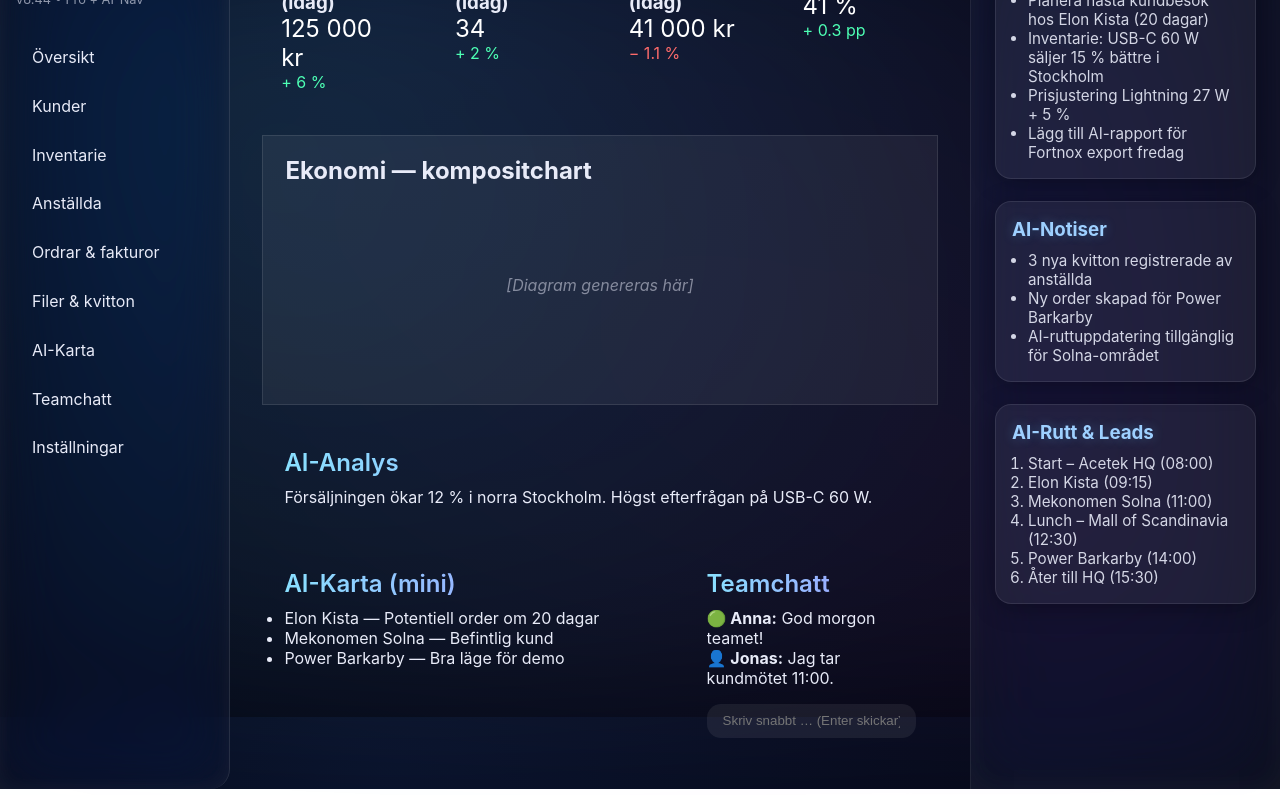
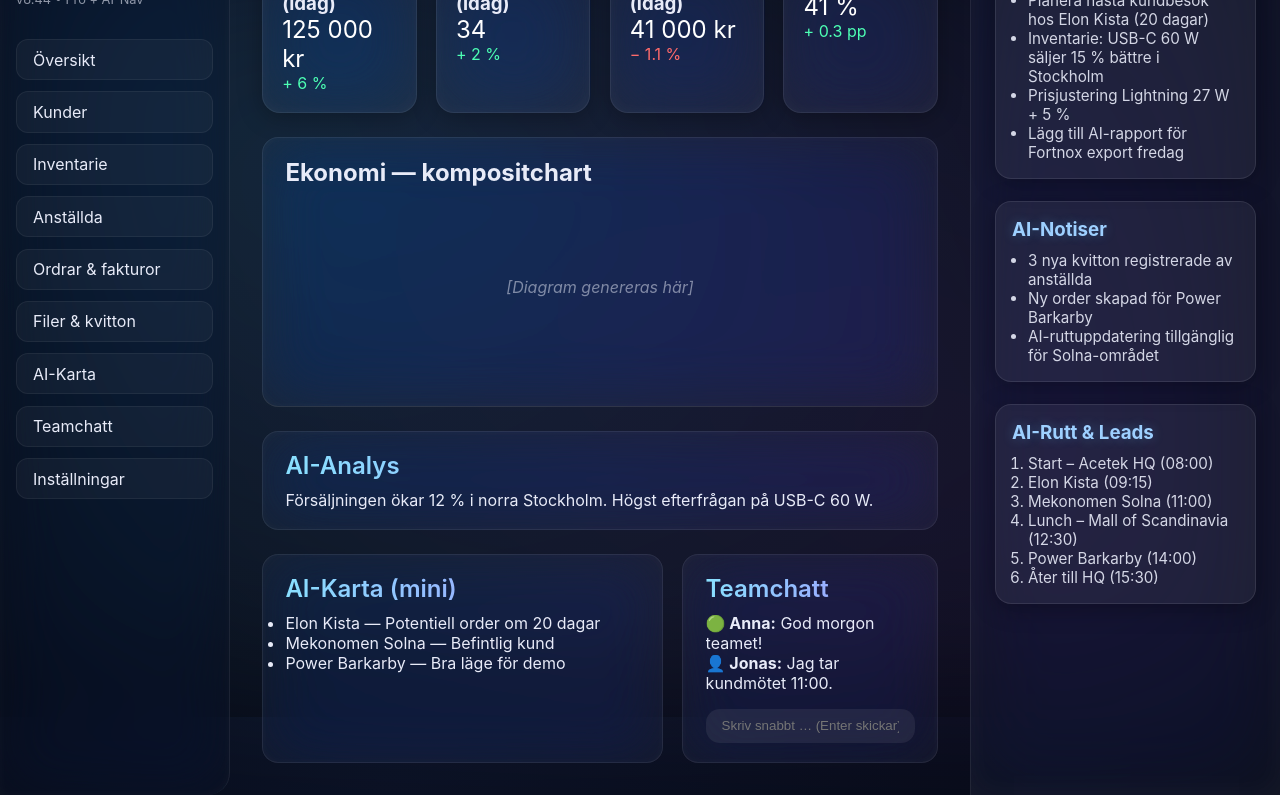
Before and after one commit to eliaskhasho-a11y/nergx-v6.1, a plain HTML site: page index.html in a window 1280 px wide. Shown: the part 83-878 px from the top of the page. Drawn offline with Linux system fonts and the light colour scheme.

Commit message:
Update style.css

```diff
--- a/css/style.css
+++ b/css/style.css
@@ -1,6 +1,6 @@
-/* ===========================
-   MergX v8.45 – Deep Aurora Glass Enhanced
-   =========================== */
+/* ============================================
+   MergX v8.46 – Pure Aurora Glass Edition
+   ============================================ */
 
 * {
   box-sizing: border-box;
@@ -11,14 +11,14 @@
 body {
   display: flex;
   font-family: "Inter", system-ui, sans-serif;
-  background: radial-gradient(circle at 30% 10%, #09122a, #040611 80%);
+  background: radial-gradient(circle at 30% 10%, #0a1022, #050812 80%);
   background-attachment: fixed;
   color: #e8ebf8;
   overflow-x: hidden;
   position: relative;
 }
 
-/* Subtle moving gradient shimmer in background */
+/* --- Subtil färgskimmer i bakgrund --- */
 body::before {
   content: "";
   position: fixed;
@@ -30,23 +30,25 @@ body::before {
     ),
     radial-gradient(
       circle at 80% 70%,
-    rgba(200, 100, 255, 0.08),
+      rgba(180, 110, 255, 0.1),
       transparent 80%
     );
   filter: blur(80px);
   z-index: -1;
 }
 
-/* SIDOPANEL */
+/* ============================================
+   SIDOPANEL – Ren glas utan glow
+   ============================================ */
 .sidebar {
   width: 230px;
-  background: rgba(20, 25, 40, 0.35);
-  border-right: 1px solid rgba(255, 255, 255, 0.12);
-  backdrop-filter: blur(30px) saturate(180%);
-  -webkit-backdrop-filter: blur(30px) saturate(180%);
-  box-shadow: inset 0 0 20px rgba(255, 255, 255, 0.05);
+  background: rgba(15, 20, 35, 0.35);
+  border-right: 1px solid rgba(255, 255, 255, 0.08);
+  backdrop-filter: blur(30px) saturate(160%);
+  -webkit-backdrop-filter: blur(30px) saturate(160%);
+  box-shadow: inset 0 0 12px rgba(255, 255, 255, 0.03);
   padding: 2rem 1rem;
-  border-radius: 0 20px 20px 0;
+  border-radius: 0 22px 22px 0;
 }
 
 .logo {
@@ -65,19 +67,30 @@ body::before {
 
 .nav li {
   list-style: none;
-  margin: 0.8rem 0;
-  padding: 0.5rem 1rem;
+  margin: 0.7rem 0;
+  padding: 0.6rem 1rem;
   border-radius: 12px;
-  transition: 0.3s;
+  background: rgba(255, 255, 255, 0.04);
+  border: 1px solid rgba(255, 255, 255, 0.06);
+  transition: 0.3s ease;
   cursor: pointer;
 }
 
 .nav li:hover {
   background: rgba(255, 255, 255, 0.08);
-  box-shadow: 0 0 12px rgba(120, 200, 255, 0.25);
+  box-shadow: inset 0 0 10px rgba(255, 255, 255, 0.06),
+              0 2px 6px rgba(0, 0, 0, 0.25);
+  transform: translateY(-1px);
 }
 
-/* DASHBOARD MAIN */
+.nav li.active {
+  background: rgba(255, 255, 255, 0.12);
+  border-color: rgba(255, 255, 255, 0.15);
+}
+
+/* ============================================
+   DASHBOARD – huvudområde
+   ============================================ */
 .dashboard {
   flex: 1;
   padding: 2rem;
@@ -86,8 +99,14 @@ body::before {
   gap: 1.5rem;
 }
 
-/* GLAS-EFFEKT mixin */
-.glass {
+/* --- Statskort --- */
+.stats {
+  display: grid;
+  grid-template-columns: repeat(4, 1fr);
+  gap: 1.2rem;
+}
+
+.stat-card {
   background: rgba(255, 255, 255, 0.05);
   backdrop-filter: blur(35px) saturate(200%);
   -webkit-backdrop-filter: blur(35px) saturate(200%);
@@ -95,24 +114,12 @@ body::before {
   border-radius: 18px;
   box-shadow: inset 0 0 15px rgba(255, 255, 255, 0.04),
               0 4px 25px rgba(0, 0, 0, 0.3);
-}
-
-/* Statskort */
-.stats {
-  display: grid;
-  grid-template-columns: repeat(4, 1fr);
-  gap: 1.2rem;
-}
-
-.stat-card {
-  composes: glass;
   padding: 1.2rem;
   transition: all 0.3s ease;
   position: relative;
   overflow: hidden;
 }
 
-/* Light reflection sweep on hover */
 .stat-card::before {
   content: "";
   position: absolute;
@@ -130,7 +137,7 @@ body::before {
 
 .stat-card:hover {
   transform: scale(1.02);
-  box-shadow: 0 0 25px rgba(90, 220, 255, 0.25);
+  box-shadow: 0 0 25px rgba(90, 220, 255, 0.2);
 }
 
 .value {
@@ -146,18 +153,20 @@ body::before {
   color: #ff6b6b;
 }
 
-/* Sektioner */
+/* ============================================
+   Sektioner – analys, karta, chatt
+   ============================================ */
 .chart-card,
 .ai-section,
 .ai-map,
 .teamchat {
-  composes: glass;
+  background: rgba(255, 255, 255, 0.04);
+  backdrop-filter: blur(30px) saturate(200%);
+  -webkit-backdrop-filter: blur(30px) saturate(200%);
+  border: 1px solid rgba(255, 255, 255, 0.08);
+  border-radius: 16px;
+  box-shadow: inset 0 0 10px rgba(255, 255, 255, 0.03);
   padding: 1.2rem 1.4rem;
-}
-
-.chart-card {
-  background: rgba(255, 255, 255, 0.06);
-  border: 1px solid rgba(255, 255, 255, 0.1);
 }
 
 .chart-placeholder {
@@ -169,7 +178,6 @@ body::before {
   font-style: italic;
 }
 
-/* AI-sektion och karta */
 .ai-section h2,
 .ai-map h2,
 .teamchat h2 {
@@ -213,7 +221,9 @@ body::before {
   box-shadow: 0 0 10px rgba(100, 200, 255, 0.3);
 }
 
-/* AI-NAV */
+/* ============================================
+   AI-NAV – glas till höger
+   ============================================ */
 .ai-nav {
   width: 310px;
   background: rgba(25, 30, 45, 0.45);
@@ -254,7 +264,9 @@ body::before {
   opacity: 0.9;
 }
 
-/* Glas-overlay vid expanderad modul */
+/* ============================================
+   Överlägg / Expanderad modul
+   ============================================ */
 #overlay {
   position: fixed;
   inset: 0;
@@ -269,9 +281,3 @@ body.expanded #overlay {
   opacity: 1;
   pointer-events: all;
 }
-
-/* Glow-effect vid expanderad panel */
-body.expanded .ai-nav {
-  box-shadow: 0 0 50px rgba(100, 220, 255, 0.25);
-  transition: box-shadow 0.5s ease;
-}
```
Lines whose indentation alone changed are shown as unchanged.
